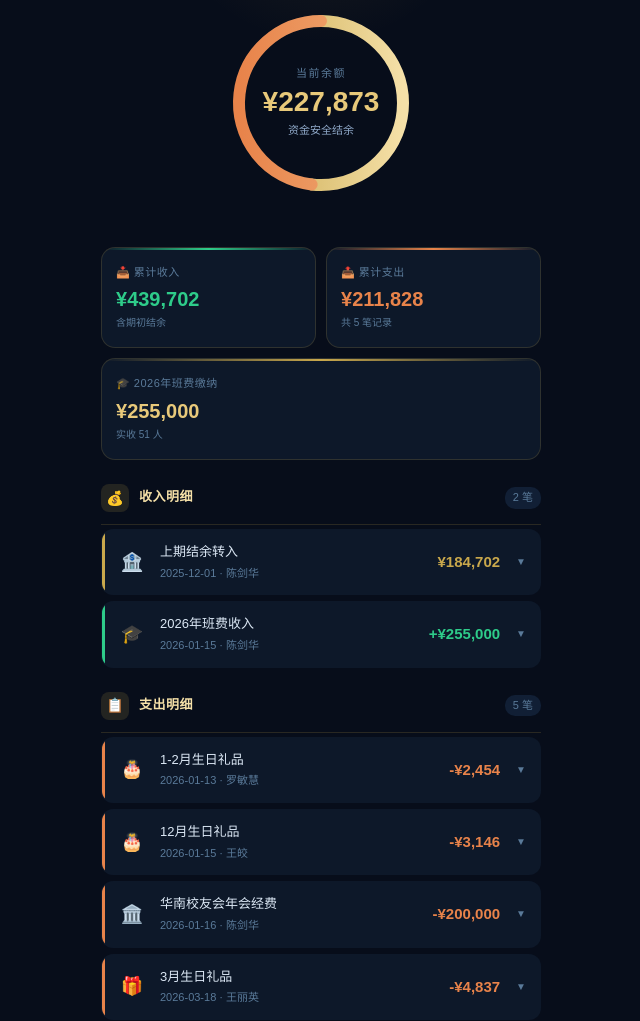
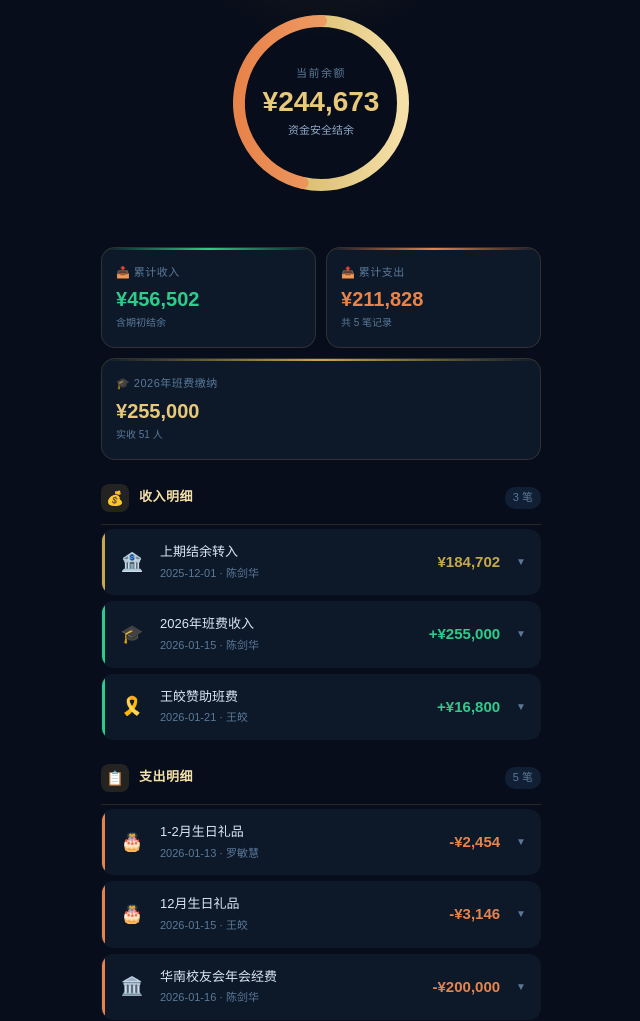
Before and after one commit to learnpracticebuild-lang/class-fund, a plain HTML site: page index.html in a window 1280 px wide. Shown: the part 216-1237 px from the top of the page, without its empty margins (319-959 px from the left). Drawn offline with Linux system fonts and the light colour scheme.

Commit message:
Add files via upload

```diff
--- a/index.html
+++ b/index.html
@@ -140,8 +140,9 @@ body{background:var(--bg);color:var(--text);font-family:"PingFang SC","Hiragino
 
   <!-- 收入 -->
   <div class="section anim">
-    <div class="sh"><div class="sh-icon">💰</div><div class="sh-text">收入明细</div><div class="sh-count">2 笔</div></div>
+    <div class="sh"><div class="sh-icon">💰</div><div class="sh-text">收入明细</div><div class="sh-count">3 笔</div></div>
     <div class="ledger">
+
       <div class="lr neu" onclick="tog(this)">
         <div class="row-icon">🏦</div>
         <div class="rb"><div class="rn">上期结余转入</div><div class="rm">2025-12-01 · 陈剑华</div></div>
@@ -161,6 +162,17 @@ body{background:var(--bg);color:var(--text);font-family:"PingFang SC","Hiragino
         <div class="ditem"><span class="dn">2026年度班费 · 实收 51 人</span><span class="dv">¥255,000.00</span></div>
         <div class="dnote">附件编号：—&ensp;经手人：陈剑华</div>
       </div></div>
+
+      <div class="lr inc" onclick="tog(this)">
+        <div class="row-icon">🎗️</div>
+        <div class="rb"><div class="rn">王皎赞助班费</div><div class="rm">2026-01-21 · 王皎</div></div>
+        <div class="ra inc">+¥16,800</div><div class="chv">▼</div>
+      </div>
+      <div class="drawer"><div class="di">
+        <div class="ditem"><span class="dn">王皎同学额外赞助班费</span><span class="dv">¥16,800.00</span></div>
+        <div class="dnote">附件编号：—&ensp;经手人：王皎</div>
+      </div></div>
+
     </div>
   </div>
 
@@ -257,7 +269,7 @@ body{background:var(--bg);color:var(--text);font-family:"PingFang SC","Hiragino
 
 </div>
 <script>
-var INC=439702.39,EXP=211828.67,BAL=227873.72,CLS=255000;
+var INC=456502.39,EXP=211828.67,BAL=244673.72,CLS=255000;
 function drawRing(p){
   var cv=document.getElementById('rc'),ctx=cv.getContext('2d'),cx=100,cy=100,r=82,lw=12;
   ctx.clearRect(0,0,200,200);
```
